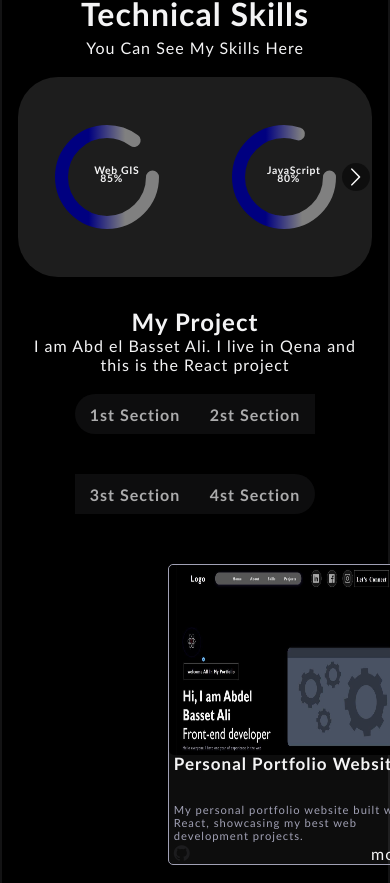
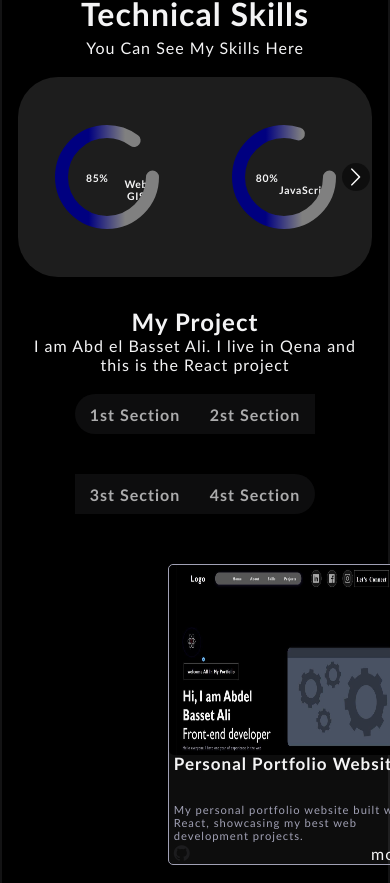
Before and after one commit to abdelbassetali/React-portfolio, a React (Vite) app: page / in a window 390 px wide. Shown: the part 960-1843 px from the top of the page. Built offline with nearby package versions, Linux system fonts and the light colour scheme.

Commit message:
Update boot.css

```diff
--- a/src/components/2-boot/boot.css
+++ b/src/components/2-boot/boot.css
@@ -211,15 +211,22 @@ circle{
 
     }
 
-.inner {
-        position: absolute !important;
-        top: 50% !important;
-        left: 45% !important; /* قللنا الشمال شوية عشان ترجع سنتر الدايرة الكبيرة بالظبط */
-        transform: translate(-50%, -50%) !important;
-        margin: 0 !important;
-        z-index: 2;
+.outer {
+        position: relative !important;
+        margin: 0 auto !important;
+        display: flex !important;
+        align-items: center !important;
+        justify-content: center !important;
     }
 
+    .inner {
+        position: relative !important;
+        top: auto !important;
+        left: auto !important;
+        transform: none !important;
+        margin: 0 auto !important;
+    }
+/*
     .outer {
 
         margin: 0 auto !important;
@@ -230,7 +237,7 @@ circle{
 
         left: auto !important;
 
-    }
+    } */
 
 
 
```
